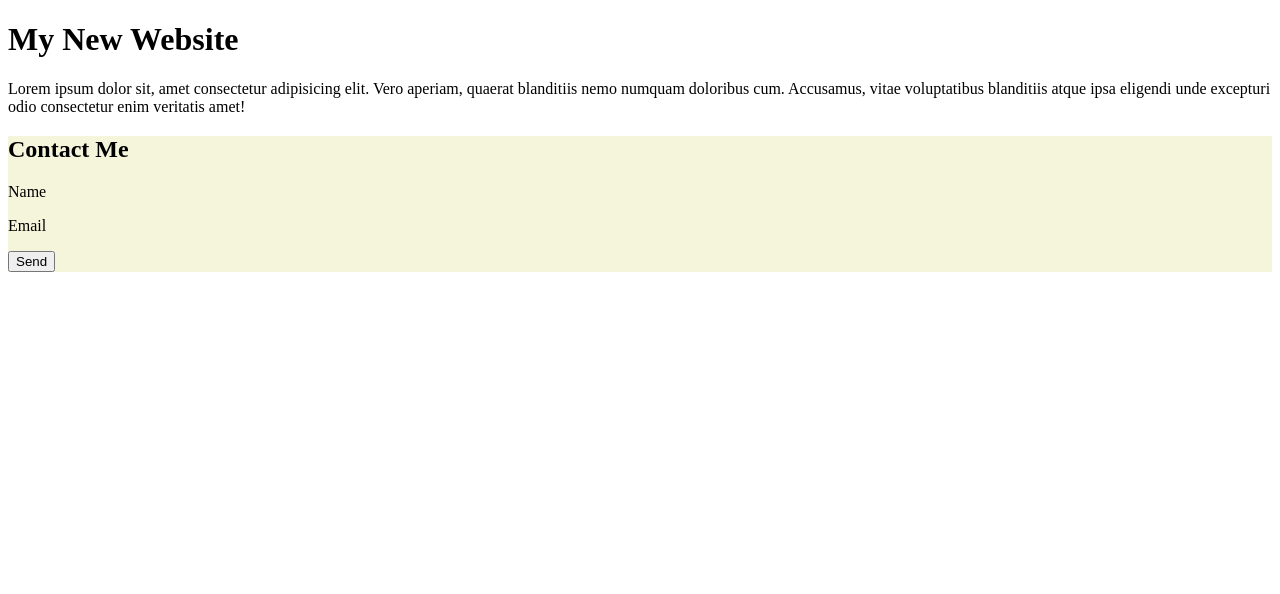
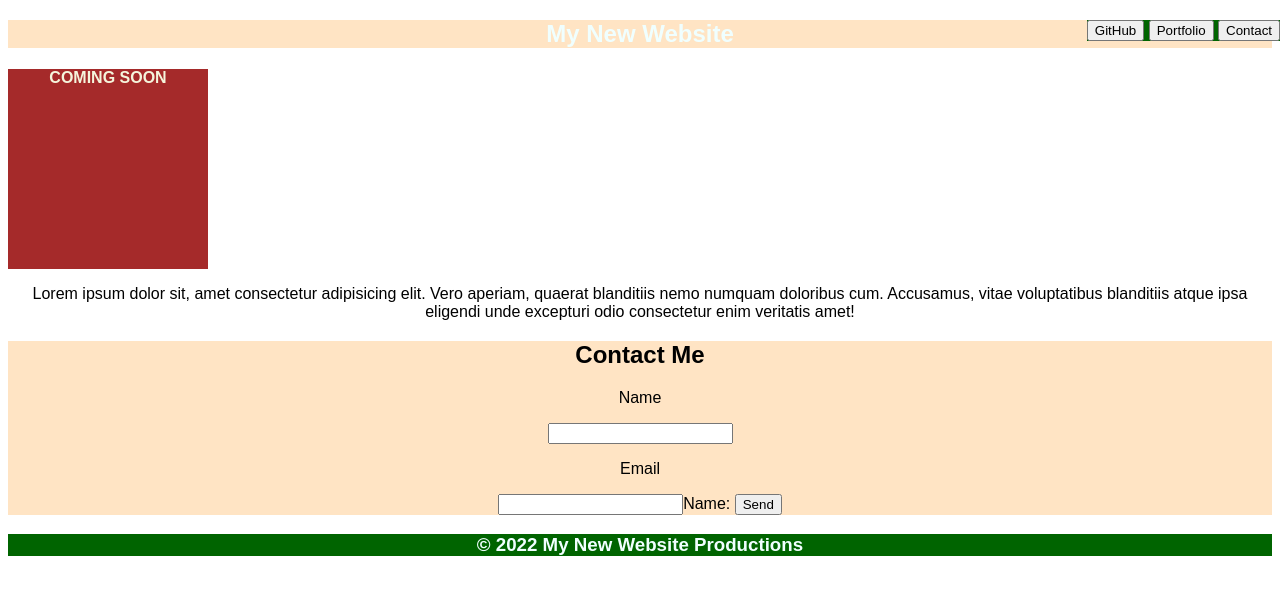
Before and after one commit to malxxy/mini-project-01, a plain HTML site: page index.html in a window 1280 px wide. Drawn offline with Linux system fonts and the light colour scheme.

Commit message:
Progress by end of week one

```diff
--- a/assets/style.css
+++ b/assets/style.css
@@ -1,12 +1,43 @@
+* {
+    font-family: "Arial", "Helvetica", sans-serif;
+    text-align: center;
+}
+
+header {
+    background-color: darkgreen;
+    color:azure;
+    position: block;
+}
+
+.inline {
+    display: inline;
+    position: absolute;
+    right: 0px;
+}
+
+#title {
+    color: azure;
+    background-color:bisque;
+}
+
+.comingsoon {
+    height: 200px;
+    width: 200px;
+    background-color: brown;
+    color: beige;
+    padding: 50px beige;
+    border: 20px brown;
+    margin: 50px green;
+}
+
 .contact {
-    background-color: beige;
+    background-color: bisque;
     border: 5px orange;
+    position: block;
 }
 
 footer {
-    background-color: green;
+    background-color: darkgreen;
+    color:azure;
+    text-align: center;
 }
-
-*/ {
-    font-family: Arial, Helvetica, sans-serif;
-}
--- a/index.html
+++ b/index.html
@@ -9,9 +9,19 @@
 </head>
 
 <body>
-    <header>
-        <h1>My New Website</h1>
+    <header class="inline">
+            <button>GitHub</button>
+            <button>Portfolio</button>
+            <button>Contact</button>
     </header>
+
+    <section>
+        <h1 id="title">My New Website</h1>
+    </section>
+
+    <section class="comingsoon">
+        <h4>COMING SOON</h4>
+    </section>
 
     <section>
         <p>Lorem ipsum dolor sit, amet consectetur adipisicing elit. Vero aperiam, quaerat blanditiis nemo numquam doloribus cum. Accusamus, vitae voluptatibus blanditiis atque ipsa eligendi unde excepturi odio consectetur enim veritatis amet!</p>
@@ -20,12 +30,14 @@
     <section class="contact">
         <h2>Contact Me</h2>
         <p>Name</p>
+        <input type="text" id="name"></input>
         <p>Email</p>
+        <input for="name">Name: </input>
         <button>Send</button>
     </section>
 
     <footer>
-
+        <h3>© 2022 My New Website Productions</h3>
     </footer>
 </body>
 </html>
```
